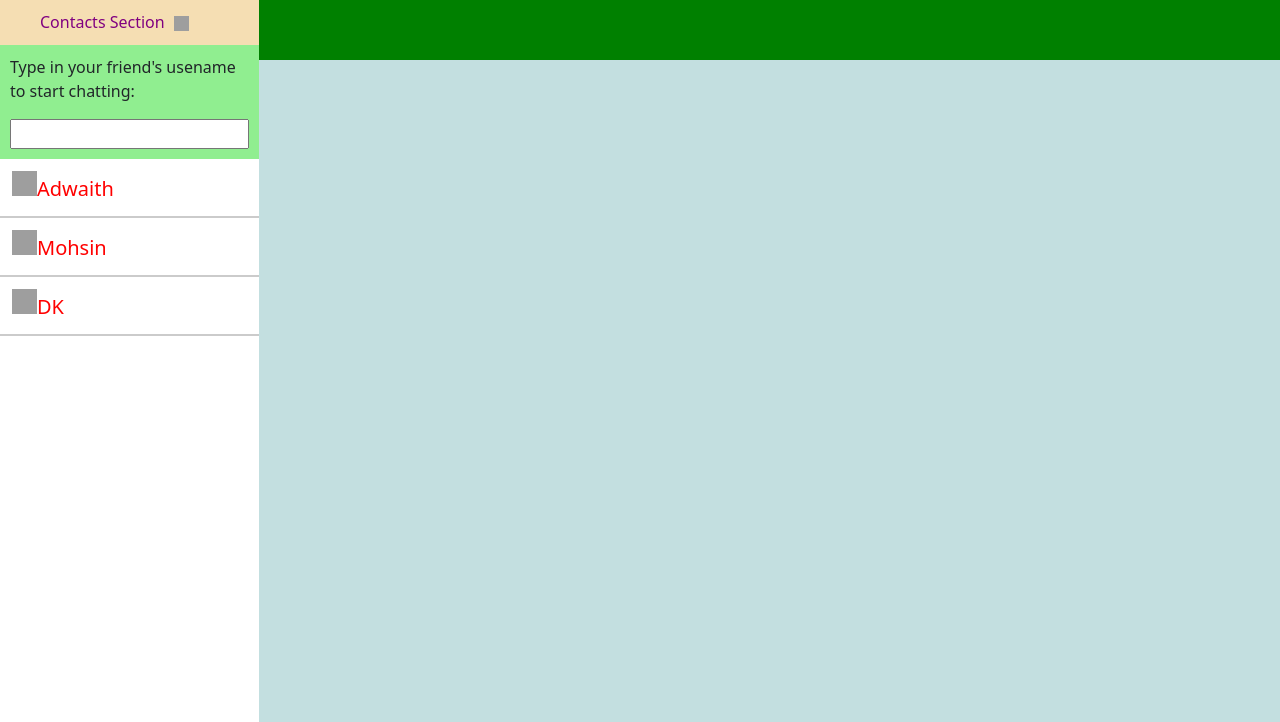
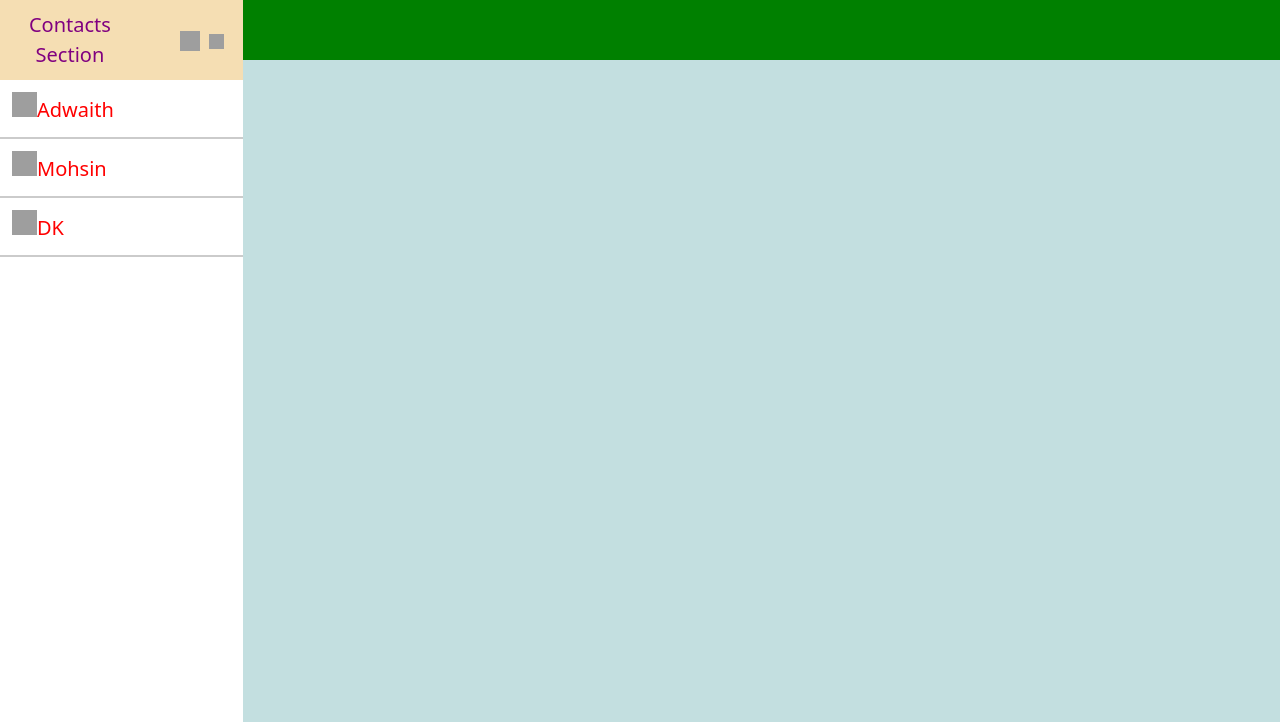
Before and after one commit to mohsinsackeer/WebChat, a Flask app: page /chats in a window 1280 px wide. Shown: the top 722 px of the page. Run offline with Flask 2, Linux system fonts and the light colour scheme; a user stored in the database is signed in; some libraries are stand-ins or nearby versions; grey boxes are pictures that could not be loaded.

Commit message:
Ui changes made

```diff
--- a/src/static/css/styles.css
+++ b/src/static/css/styles.css
@@ -31,12 +31,15 @@
     padding: 10px;
     display: flex;
     text-align: center;
+    font-size: 20px;
+    align-items: center;
     color: purple;
 }
 
 .div-search-username{
     background-color: lightgreen;
     padding: 10px;
+    display: none;
 }
 
 .scroll-div-existing-contacts{
@@ -243,15 +246,15 @@
 /* to be removed later */
 
 .demo-image{
-    width: 25px;
-    height: 25px;
+    width: 45px;
+    height: 45px;
     background-color:yellow;
     border-radius: 100%;
     overflow: hidden;
 }
 .demo-image img{
-    width: 25px;
-    height: 25px;
+    width: 45px;
+    height: 45px;
     vertical-align: unset;
 }
 
@@ -262,10 +265,26 @@
 .dropdown-btn img{
     width: 15px;
     height: 15px;
+    vertical-align: text-top;
 }
 
 .image-holder{
-    width: 25px;
-    height: 25px;
+    width: 45px;
+    height: 45px;
     margin-right: 5px;
 }
+
+.search-button{
+    width: 20px;
+    height: 20px;
+
+}
+.search-button img{
+    width: 20px;
+    height: 20px;
+    vertical-align: text-top;
+}
+
+.box{
+    width: 100%;
+}
--- a/src/static/js/chat.js
+++ b/src/static/js/chat.js
@@ -44,7 +44,15 @@
         $(".btn-group").show();
     });
 
+    // hide serarch tab
 
+    $("#search-button").on('click', function(){
+            if($("#div-search-username").css("display") != "none"){
+                $("#div-search-username").css("display","none");
+            }else{
+                $("#div-search-username").css("display","block");
+            }
+    })
 
     var insertContact = function(contact){
         if (contact.type === 'user'){
--- a/src/templates/chat/chats.html
+++ b/src/templates/chat/chats.html
@@ -7,7 +7,10 @@
     <div class = image-holder></div>
 
     <span>Contacts Section</Section></span>
-
+    <div class="box"></div>
+    <div class = search-button id ="search-button">
+        <img src = "https://www.downloadclipart.net/medium/search-button-png-hd-photo.png">
+    </div>
     <div class="btn-toggle dropdown-toggle-split" data-bs-toggle="dropdown" aria-expanded="false">
         <!-- <span class="visually-hidden">Toggle Dropdown</span> -->
         <div class ="dropdown-btn">
@@ -25,7 +28,7 @@
 </div>
 
 
-<div class="div-search-username">
+<div class="div-search-username" id ="div-search-username">
     <p>Type in your friend's usename to start chatting:</p>
     <input type="text" name="search-username" id="search-username" hin>
 </div>
```
Also changed, not shown: database/db.sqlite.
